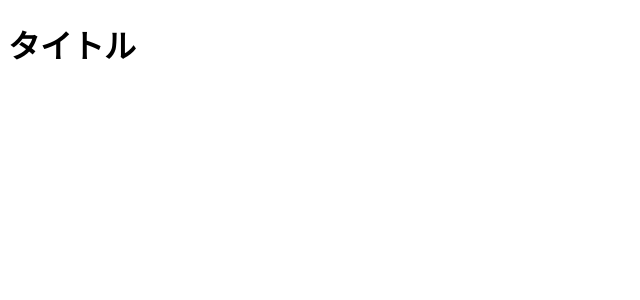
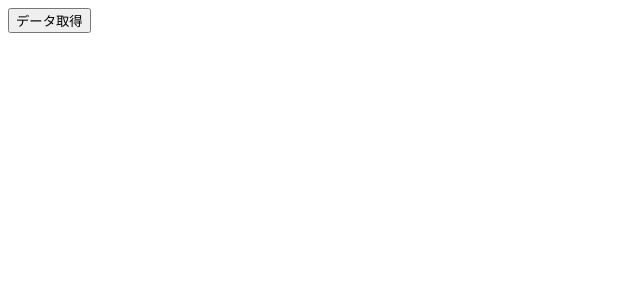
Before and after one commit to ryota-09/ts-react-app, a React (Create React App) app: page / in a window 1280 px wide. Shown: the top 300 px of the page, without its empty margins (0-640 px from the left). Built offline with nearby package versions, Linux system fonts and the light colour scheme.

Commit message:
axiosのインストール

```diff
--- a/package.json
+++ b/package.json
@@ -10,6 +10,7 @@
     "@types/node": "^16.11.26",
     "@types/react": "^17.0.39",
     "@types/react-dom": "^17.0.13",
+    "axios": "^0.26.0",
     "react": "^17.0.2",
     "react-dom": "^17.0.2",
     "react-scripts": "5.0.0",
--- a/src/App.tsx
+++ b/src/App.tsx
@@ -1,9 +1,14 @@
+import axios from 'axios';
 import React from 'react';
 
 function App() {
+  const onClickFetchData = async (): Promise<void> => {
+    const response = await axios.get("https://jsonplaceholder.typicode.com/todos");
+    console.log(response.data);
+  }
   return (
     <div className="App">
-      <h1>タイトル</h1>
+      <button onClick={onClickFetchData}>データ取得</button>
     </div>
   );
 }
```
Also changed, not shown: 1 other file (tests, documents, lock files or other folders).
